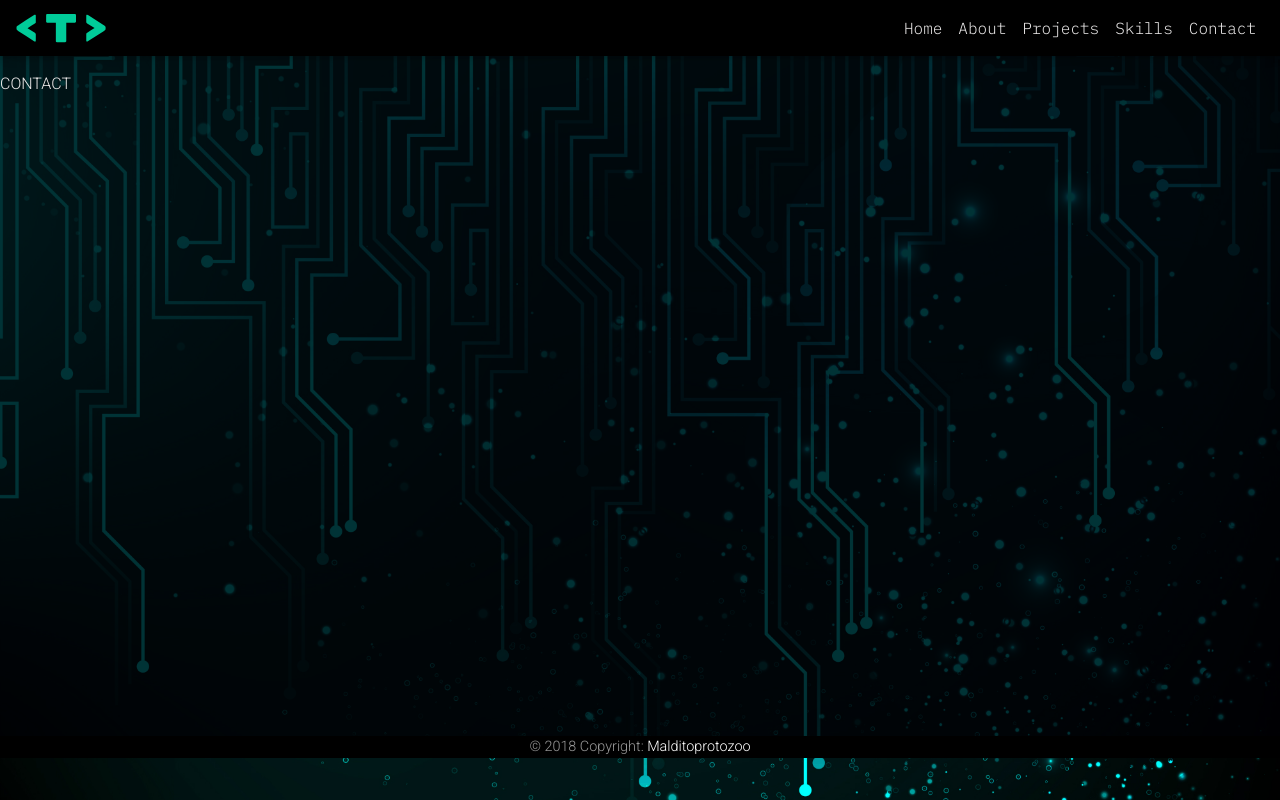
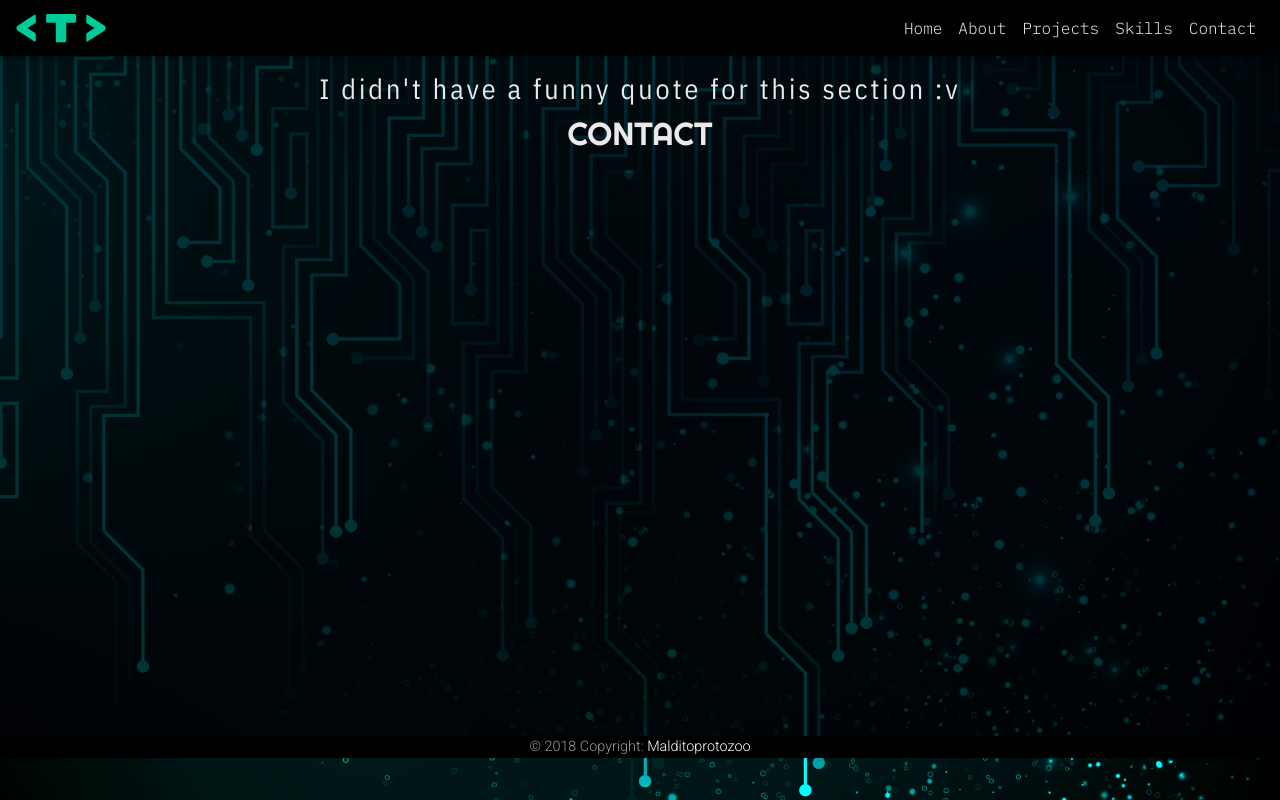
Before and after one commit to malditoprotozoo/portfolio, a React (Create React App) app: page /contact in a window 1280 px wide. Built offline with nearby package versions, Linux system fonts and the light colour scheme.

Commit message:
adding titles to contact

```diff
--- a/src/components/Contact/index.js
+++ b/src/components/Contact/index.js
@@ -4,7 +4,10 @@ class Contact extends Component {
   render() {
     return (
       <div id="Contact" className="section">
-        <p>CONTACT</p>
+        <header>
+          <h3>I didn't have a funny quote for this section :v</h3>
+          <h2>Contact</h2>
+        </header>
       </div>
     );
   }
```
